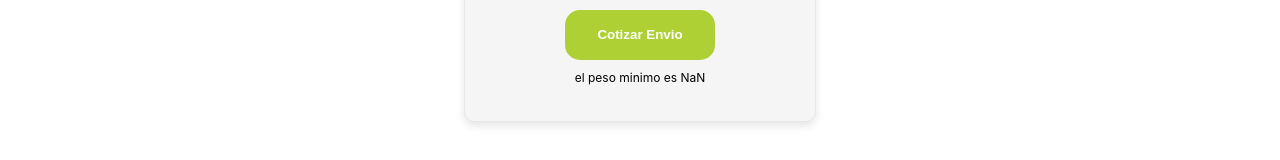
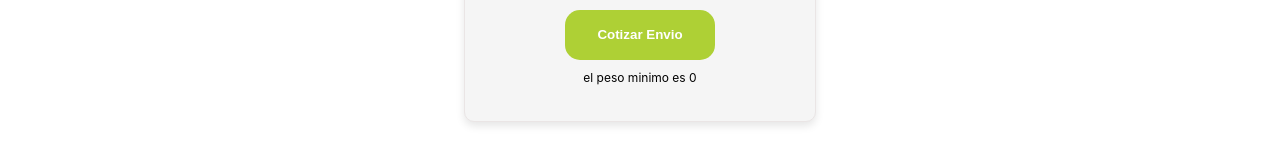
Before and after one commit to EdwinZarateP/Cotizador, a React (Vite) app: page / in a window 1280 px wide. Shown: the part 551-711 px from the top of the page. Built offline with nearby package versions, Linux system fonts and the light colour scheme.

Commit message:
modificacion24

```diff
--- a/src/componentes/calculadora.tsx
+++ b/src/componentes/calculadora.tsx
@@ -32,7 +32,7 @@ function Calculadora() {
         <GenerarCotizacion/>
 
         <div>
-            el peso minimo es {valorPesoMin * valorDeclarado}
+            el peso minimo es {(valorPesoMin  ?? 0) * (valorDeclarado  ?? 0)}
         </div>
 
 
```
